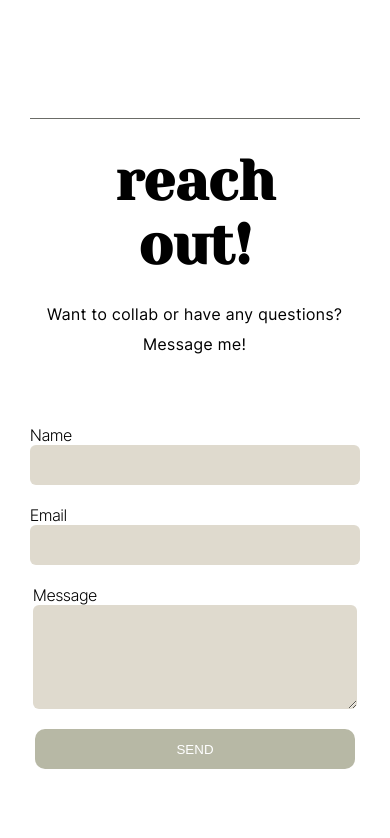
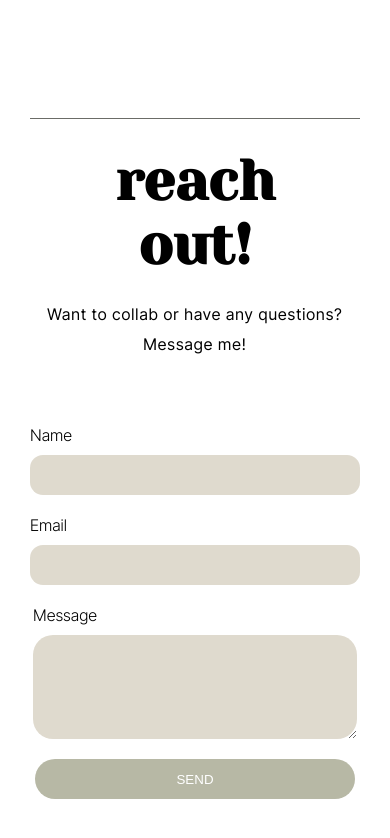
Before and after one commit to KayeDante89/KayeDante89.github.io, a plain HTML site: page index.html in a window 390 px wide. Shown: the part 1269-2107 px from the top of the page. Drawn offline with Linux system fonts and the light colour scheme.

Commit message:
fixed form css

```diff
--- a/styles.css
+++ b/styles.css
@@ -126,7 +126,7 @@ p {
 button {
   background-color: #B7B8A5;
   border-style: none;
-  border-radius: 10px;
+  border-radius: 20px;
   padding: 10px;
   height: 40px;
   width: 48%;
@@ -218,7 +218,7 @@ input {
   padding: 5px;
   background-color: #DFDACE;
   border: none;
-  border-radius: 6px;
+  border-radius: 13px;
 }
 
 textarea {
@@ -226,7 +226,7 @@ textarea {
   height: 100px;
   background-color: #DFDACE;
   border: none;
-  border-radius: 6px;
+  border-radius: 20px;
 }
 
 label {
@@ -336,6 +336,10 @@ label {
     align-items: flex-start;
   }
 
+  label {
+    margin-bottom: 10px;
+  }
+
   .form-item button {
     margin: 0 0 70px 0;
   }
```
